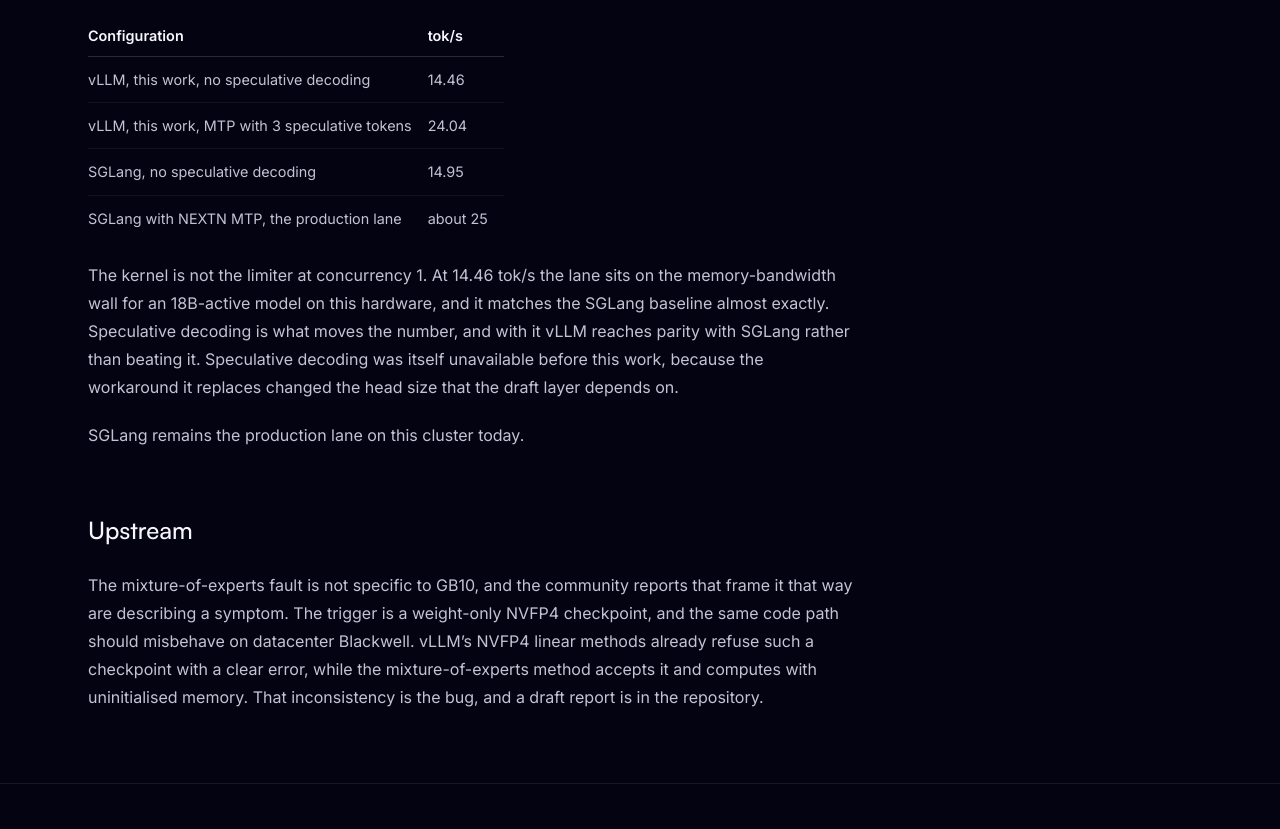
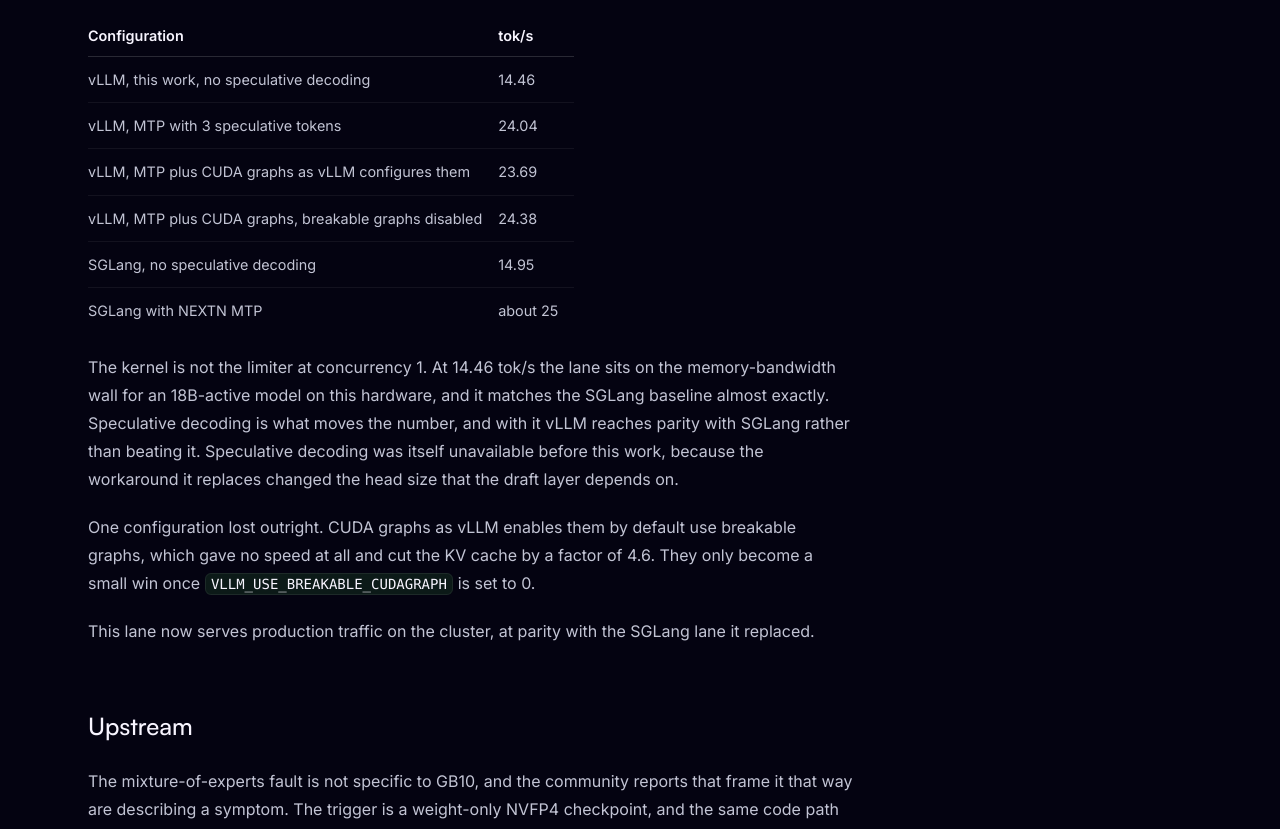
Before and after one commit to Libertai/libertai-labs, an Astro site: page /projects/glm53-vllm-gb10 in a window 1280 px wide. Shown: the part 1591-2420 px from the top of the page. Built offline with nearby package versions, Linux system fonts and the light colour scheme; Astro itself is replaced by a stand-in of ours.

Commit message:
glm53 vllm gb10: full config sweep, now the production lane

```diff
--- a/src/content/projects/glm53-vllm-gb10.md
+++ b/src/content/projects/glm53-vllm-gb10.md
@@ -1,7 +1,7 @@
 ---
 title: GLM-5.3-Flash on vLLM, on GB10
 summary: A hand-written sparse-MLA CUDA kernel for sm_121 and a fix for vLLM's uninitialised NVFP4 MoE activation scale, which together take GLM-5.3-Flash from degenerate output to correct serving on a two-node DGX-Spark-class cluster.
-status: research
+status: shipped
 order: 7
 links:
   - label: Recipe and kernel
@@ -29,13 +29,17 @@
 | Configuration | tok/s |
 | --- | --- |
 | vLLM, this work, no speculative decoding | 14.46 |
-| vLLM, this work, MTP with 3 speculative tokens | 24.04 |
+| vLLM, MTP with 3 speculative tokens | 24.04 |
+| vLLM, MTP plus CUDA graphs as vLLM configures them | 23.69 |
+| vLLM, MTP plus CUDA graphs, breakable graphs disabled | 24.38 |
 | SGLang, no speculative decoding | 14.95 |
-| SGLang with NEXTN MTP, the production lane | about 25 |
+| SGLang with NEXTN MTP | about 25 |
 
 The kernel is not the limiter at concurrency 1. At 14.46 tok/s the lane sits on the memory-bandwidth wall for an 18B-active model on this hardware, and it matches the SGLang baseline almost exactly. Speculative decoding is what moves the number, and with it vLLM reaches parity with SGLang rather than beating it. Speculative decoding was itself unavailable before this work, because the workaround it replaces changed the head size that the draft layer depends on.
 
-SGLang remains the production lane on this cluster today.
+One configuration lost outright. CUDA graphs as vLLM enables them by default use breakable graphs, which gave no speed at all and cut the KV cache by a factor of 4.6. They only become a small win once `VLLM_USE_BREAKABLE_CUDAGRAPH` is set to 0.
+
+This lane now serves production traffic on the cluster, at parity with the SGLang lane it replaced.
 
 ## Upstream
 
```
